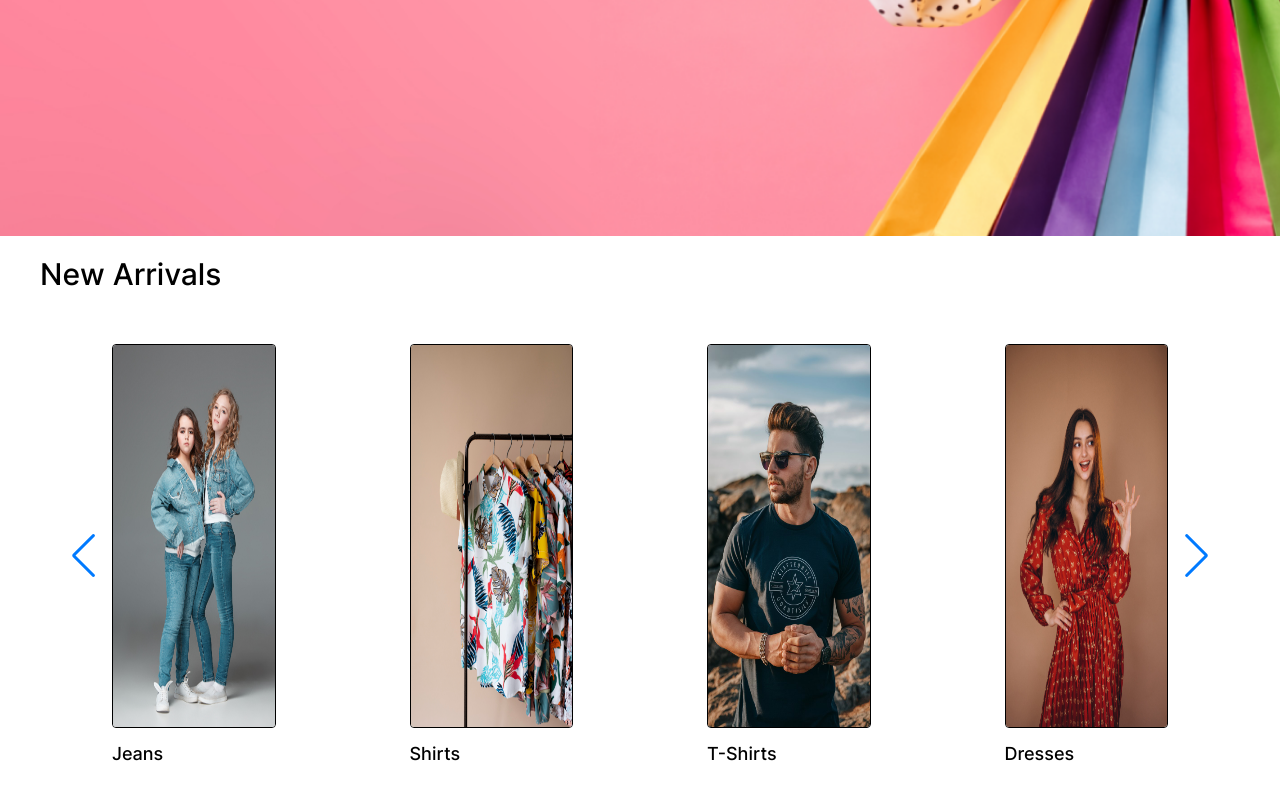
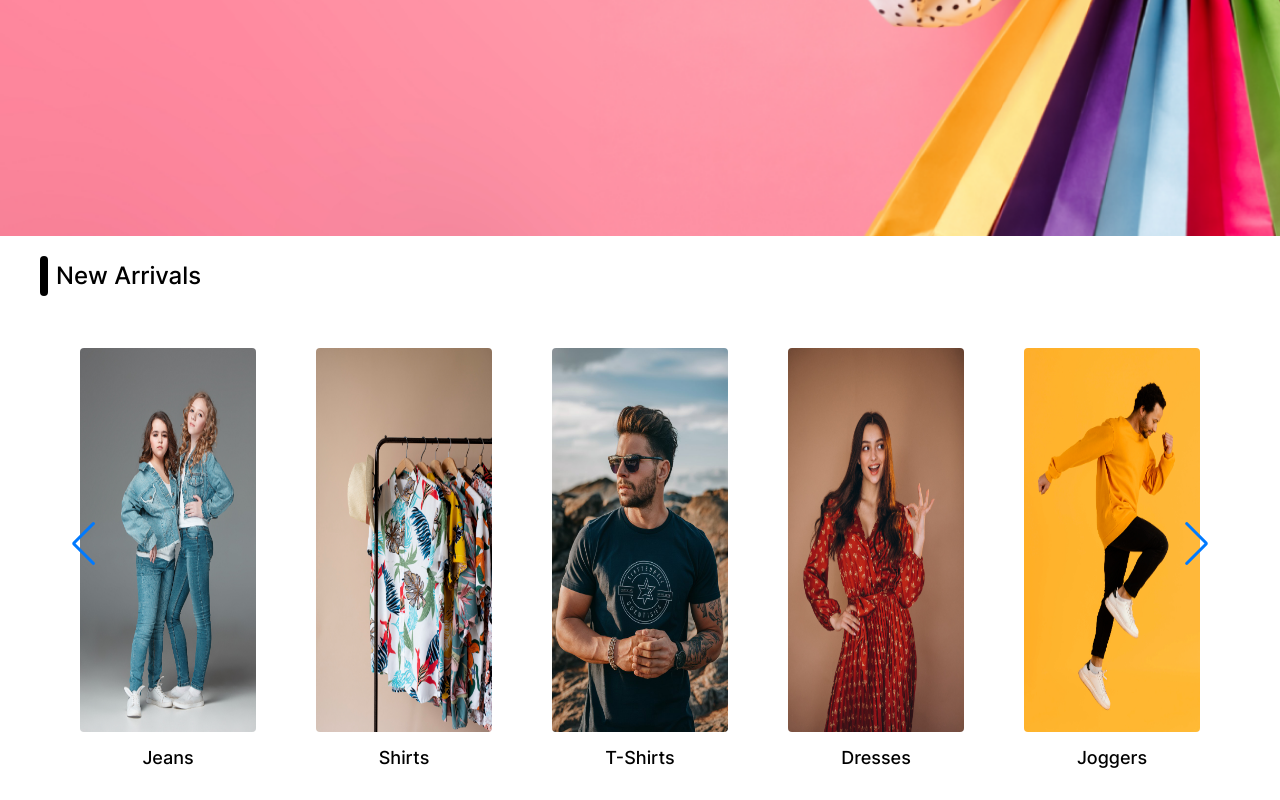
Before and after one commit to BillyHasman/e-commerce-app, a React (Vite) app in the folder Frontend/: page / in a window 1280 px wide. Shown: the part 662-1462 px from the top of the page. After the commit the page ends 1434 px from the top, so only its background shows below. Built offline with nearby package versions, Linux system fonts and the light colour scheme.

Commit message:
style: fix carousel and card

```diff
--- a/Frontend/src/components/Card/Card.jsx
+++ b/Frontend/src/components/Card/Card.jsx
@@ -1,17 +1,12 @@
-import PropTypes from 'prop-types'
-
 const Card = ({ imagePath, title }) => {
   return (
-    <div className='flex flex-col p-8'>
-      <img src={imagePath} alt='Jeans' className='min-h-96 max-h-96 max-w-auto min-w-auto bg-cover bg-center border rounded hover:scale-105 cursor-pointer transition-all duration-300 ease-in-out' />
-      <p className='text-lg pt-3'>{title}</p>
+    <div className='flex flex-col items-center pt-8'>
+      {/* Gambar yang terpusat secara vertikal dan horizontal */}
+      <img src={imagePath} alt={title} className='w-full sm:w-28 md:w-48 lg:w-52 xl:w-60 h-auto sm:h-40 md:h-56 lg:h-72 xl:h-96 bg-cover bg-center rounded hover:scale-105 cursor-pointer transition-all duration-300 ease-in-out' />
+      {/* Teks di bawah gambar */}
+      <p className='text-lg pt-3 text-center'>{title}</p>
     </div>
   )
 }
 
-Card.propTypes = {
-  imagePath: PropTypes.string.isRequired,
-  title: PropTypes.string.isRequired,
-}
-
 export default Card
--- a/Frontend/src/components/Sections/NewArrivals.jsx
+++ b/Frontend/src/components/Sections/NewArrivals.jsx
@@ -1,5 +1,6 @@
+import React from 'react'
+import SectionHeading from './SectionHeading/SectionHeading'
 import Card from '../Card/Card'
-import SectionHeading from './SectionHeading/SectionHeading'
 
 // Import Swiper React components
 import { Swiper, SwiperSlide } from 'swiper/react'
@@ -11,6 +12,7 @@ import 'swiper/css/navigation'
 // Import required modules
 import { Navigation } from 'swiper/modules'
 
+// Image imports
 import Jeans from '../../assets/img/jeans.jpg'
 import Shirts from '../../assets/img/shirts.jpg'
 import Tshirts from '../../assets/img/tshirts.jpeg'
@@ -51,29 +53,35 @@ const NewArrivals = () => {
       <SectionHeading title={'New Arrivals'} />
 
       {/* Swiper Carousel */}
-      <div className='mx-5 px-10'>
+      <div className='mx-5 px-10 '>
         <Swiper
-          navigation={true} // Menambahkan navigasi (panah)
+          navigation={true}
           modules={[Navigation]} // Menambahkan modul Navigation
-          spaceBetween={30} // Menambah jarak antar slide
-          slidesPerView={3} // Mengatur jumlah slide yang tampil dalam 1 layar
-          loop={true} // Mengaktifkan fitur loop untuk carousel
+          spaceBetween={5} // Mengurangi jarak antar slide
+          loop={true} // Membuat carousel berputar
           breakpoints={{
-            640: {
-              slidesPerView: 1, // 1 card pada layar kecil
+            320: {
+              slidesPerView: 1, // 1 slide untuk layar 320px atau kurang
+              spaceBetween: 10,
+            },
+            480: {
+              slidesPerView: 2, // 2 slide untuk layar 480px atau lebih
+              spaceBetween: 10,
             },
             768: {
-              slidesPerView: 2, // 2 card pada layar medium
+              slidesPerView: 3, // 3 slide untuk layar 768px atau lebih
+              spaceBetween: 20,
             },
             1024: {
-              slidesPerView: 4, // 3 card pada layar besar
+              slidesPerView: 5, // 4 slide untuk layar 1024px atau lebih
+              spaceBetween: 20,
             },
           }}
-          className='mySwiper'
+          className='mySwiper '
         >
           {items?.map((item, index) => (
             <SwiperSlide key={item.title + index} className='px-5'>
-              <Card className='' title={item.title} imagePath={item.imagePath} />
+              <Card title={item.title} imagePath={item.imagePath} />
             </SwiperSlide>
           ))}
         </Swiper>
--- a/Frontend/src/components/Sections/SectionHeading/SectionHeading.jsx
+++ b/Frontend/src/components/Sections/SectionHeading/SectionHeading.jsx
@@ -1,16 +1,10 @@
-import PropTypes from 'prop-types'
-
 const SectionHeading = ({ title }) => {
   return (
-    <div className='flex flex-wrap px-10 my-5'>
-      <div></div>
-      <p className='text-3xl'>{title}</p>
+    <div className='flex flex-wrap px-10 my-5 items-center gap-2'>
+      <div className=' rounded  bg-black w-2 h-10'></div>
+      <p className='text-2xl'>{title}</p>
     </div>
   )
 }
 
-SectionHeading.propTypes = {
-  title: PropTypes.string.isRequired,
-}
-
 export default SectionHeading
```
